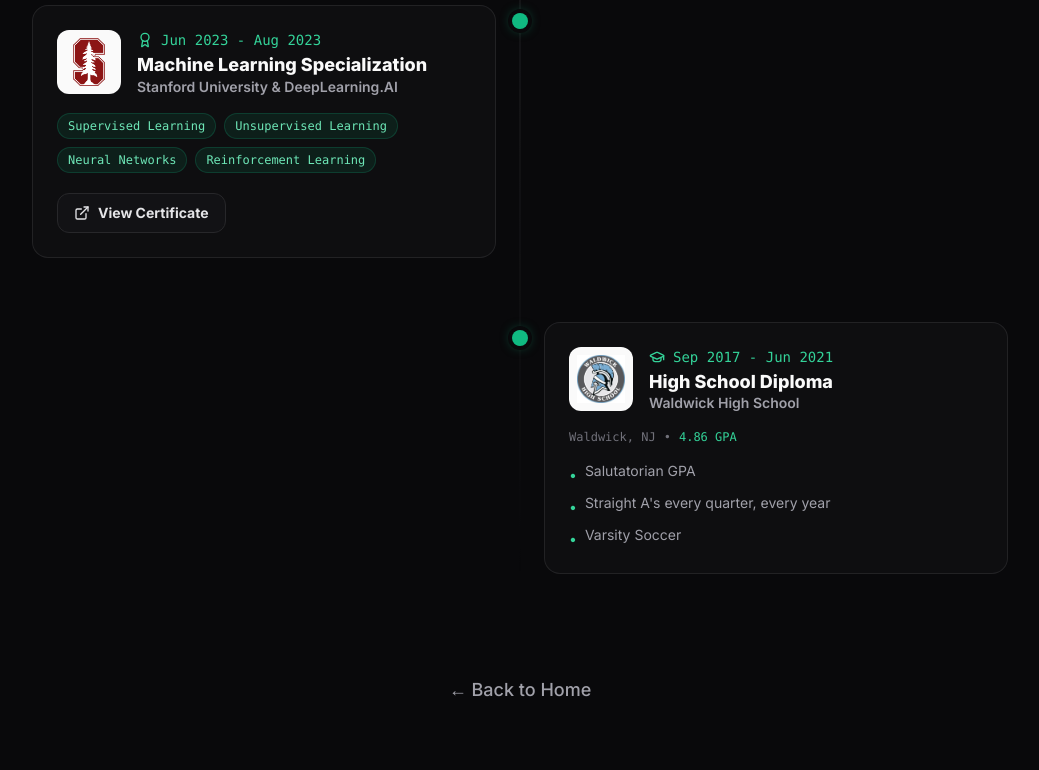
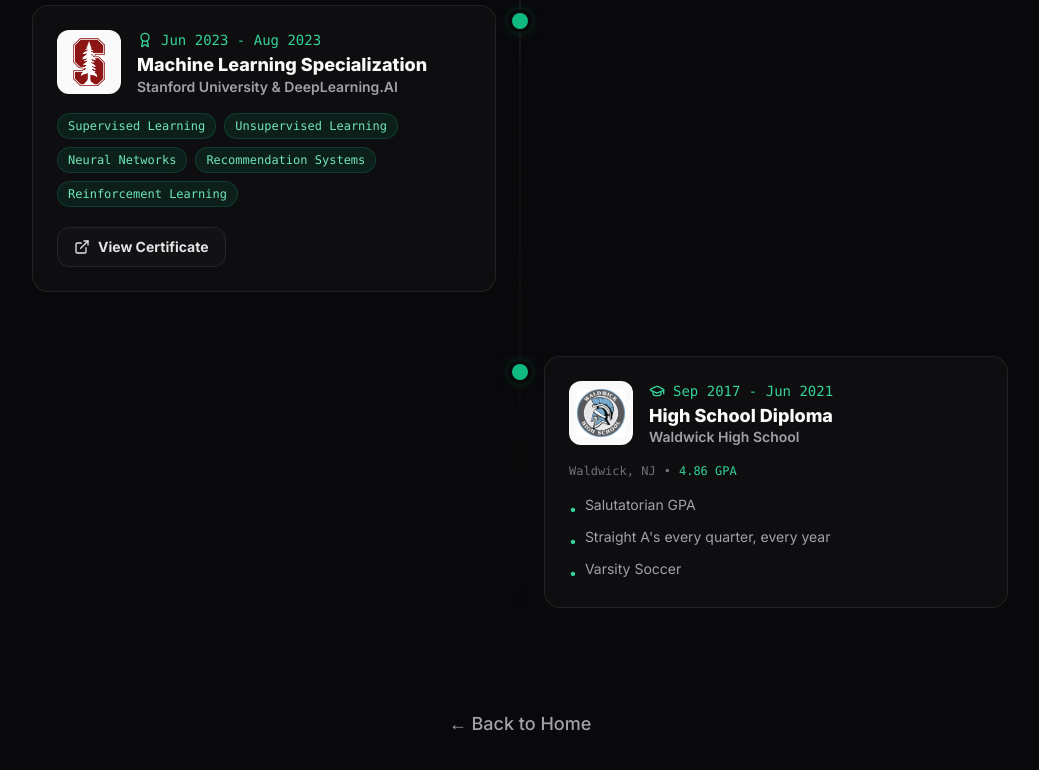
Before and after one commit to ECampbell37/portfolioWebsite, a Next.js app: page /education in a window 1280 px wide. Shown: the part 1209-1979 px from the top of the page, without its empty margins (120-1159 px from the left). Built offline with nearby package versions, Linux system fonts and the light colour scheme.

Commit message:
Small wording changes

```diff
--- a/app/education/page.tsx
+++ b/app/education/page.tsx
@@ -46,7 +46,7 @@ export default function EducationPage() {
       dates: 'Jun 2023 - Aug 2023',
       logo: '/images/stanford.png',
       certLink: 'https://coursera.org/share/d64e155722fda6ada9a5634a38ce5042',
-      topics: ['Supervised Learning', 'Unsupervised Learning', 'Neural Networks', 'Reinforcement Learning'],
+      topics: ['Supervised Learning', 'Unsupervised Learning', 'Neural Networks', 'Recommendation Systems', 'Reinforcement Learning'],
     },
     {
       type: 'degree',
--- a/app/page.tsx
+++ b/app/page.tsx
@@ -36,7 +36,7 @@ export default function Home() {
   // Automatically cycle the active index every 3 seconds
   useEffect(() => {
     // Use 0.9s only on page load, 3s for every turn after
-    const delay = isInitialMount ? 900 : 3000
+    const delay = isInitialMount ? 1500 : 3000
 
     const timer = setTimeout(() => {
       setActiveIndex((prev) => (prev + 1) % identityPillars.length)
--- a/app/skills/page.tsx
+++ b/app/skills/page.tsx
@@ -93,7 +93,7 @@ export default function SkillsPage() {
       <header className="max-w-3xl mx-auto px-6 text-center mb-16 animate-slide-up delay-1">
         <h1 className="text-4xl 2xl:text-6xl sm:text-5xl font-black tracking-tight mb-4">Technical Skills</h1>
         <p className="text-zinc-400 text-lg 2xl:text-xl leading-relaxed">
-          Tools and technologies I build with, across AI, web development, and data.
+          Tools and technologies I use in AI, full-stack development, and data science.
         </p>
       </header>
 
```
